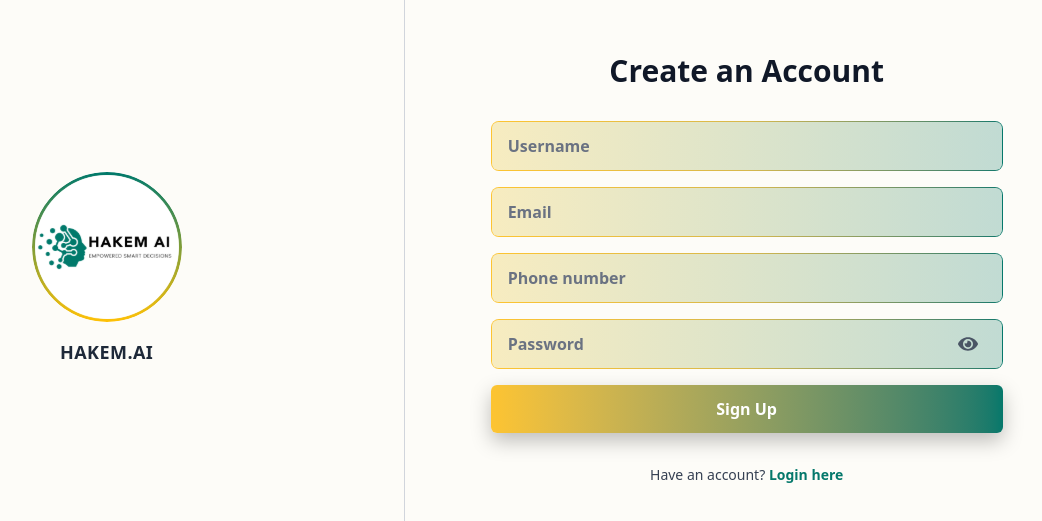
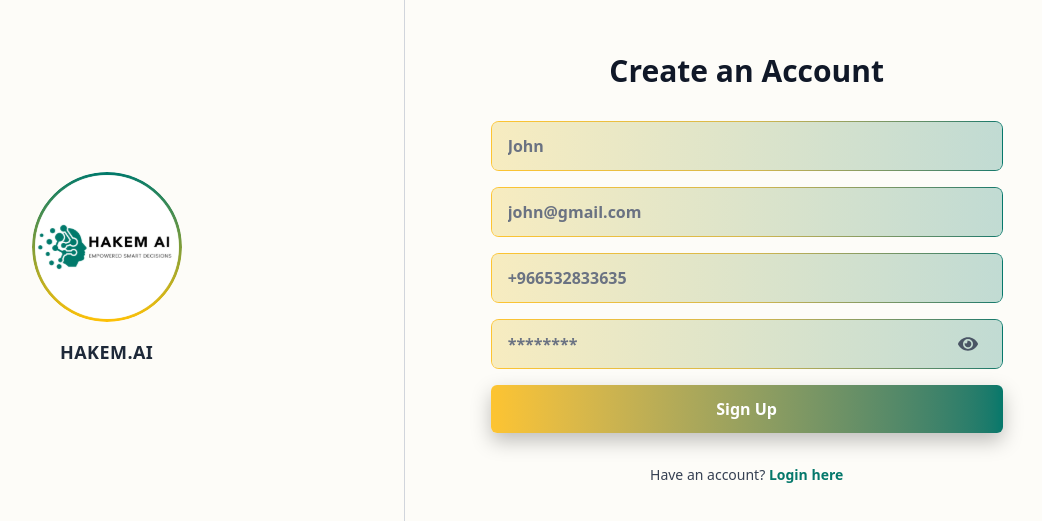
Before and after one commit to Dev-alphadigital/HakemAI-Frontend, a Next.js app: page /signup in a window 1280 px wide. Shown: the part 131-652 px from the top of the page, without its empty margins (192-1234 px from the left). Built offline with nearby package versions, Linux system fonts and the light colour scheme; no server answers.

Commit message:
Admin panel user plan issue fix

```diff
--- a/src/app/(auth)/signup/page.tsx
+++ b/src/app/(auth)/signup/page.tsx
@@ -120,7 +120,7 @@ export default function SignupPage() {
                 <input
                   type="text"
                   name="username"
-                  placeholder="Username"
+                  placeholder="John"
                   value={formData.username}
                   onChange={handleChange}
                   required
@@ -135,7 +135,7 @@ export default function SignupPage() {
                 <input
                   type="email"
                   name="email"
-                  placeholder="Email"
+                  placeholder="john@gmail.com"
                   value={formData.email}
                   onChange={handleChange}
                   required
@@ -150,7 +150,7 @@ export default function SignupPage() {
                 <input
                   type="text"
                   name="phone"
-                  placeholder="Phone number"
+                  placeholder="+966532833635"
                   value={formData.phone}
                   onChange={handleChange}
                   required
@@ -165,7 +165,7 @@ export default function SignupPage() {
                 <input
                   type={showPassword ? "text" : "password"}
                   name="password"
-                  placeholder="Password"
+                  placeholder="********"
                   value={formData.password}
                   onChange={handleChange}
                   required
--- a/src/app/lib/adminApi.ts
+++ b/src/app/lib/adminApi.ts
@@ -33,6 +33,7 @@ export interface User {
     };
     createdAt: string;
     updatedAt: string;
+    subscriptionPlan: string;
 }
 
 export interface Statistics {
--- a/src/components/Admin/DashboardCard.tsx
+++ b/src/components/Admin/DashboardCard.tsx
@@ -232,11 +232,10 @@ export default function DashboardCard({ user, onRefresh }: DashboardCardProps) {
                 <span className="px-3 py-1 rounded-md text-sm font-medium text-white bg-[#00796b]">
                     {user.subscription?.plan || "No Plan"}
                 </span>
-                <span className={`px-3 py-1 rounded-md text-xs font-medium ${
-                    user.accountStatus === 'ACTIVE' ? 'bg-green-100 text-green-700' :
-                    user.accountStatus === 'FROZEN' ? 'bg-red-100 text-red-700' :
-                    'bg-yellow-100 text-yellow-700'
-                }`}>
+                <span className={`px-3 py-1 rounded-md text-xs font-medium ${user.accountStatus === 'ACTIVE' ? 'bg-green-100 text-green-700' :
+                        user.accountStatus === 'FROZEN' ? 'bg-red-100 text-red-700' :
+                            'bg-yellow-100 text-yellow-700'
+                    }`}>
                     {user.accountStatus}
                 </span>
             </div>
@@ -273,7 +272,6 @@ export default function DashboardCard({ user, onRefresh }: DashboardCardProps) {
                             {accessOpen && (
                                 <div className="pl-4 pr-4 py-3 space-y-2 border-b border-gray-100 bg-gray-50">
                                     {[
-                                        "No access",
                                         "Starter – SAR 599",
                                         "Professional – SAR 999",
                                         "Premium – SAR 1,875",
--- a/src/components/Admin/DashboardTable.tsx
+++ b/src/components/Admin/DashboardTable.tsx
@@ -190,6 +190,7 @@ export default function DashboardTable({ users, onRefresh }: DashboardTableProps
                         <th className="p-3">Phone number</th>
                         <th className="p-3">Invoice</th>
                         <th className="p-3">Status</th>
+                        <th className="p-3">Plan</th>
                         <th className="p-3">Date joined</th>
                         <th className="p-3 text-right"></th>
                     </tr>
@@ -210,14 +211,14 @@ export default function DashboardTable({ users, onRefresh }: DashboardTableProps
                                     View Proof
                                 </td>
                                 <td className="p-3">
-                                <span className={`inline-flex px-2 py-1 rounded-md text-xs font-medium ${
-                                    user.accountStatus?.toUpperCase() === 'ACTIVE' ? 'bg-green-100 text-green-700' :
+                                    <span className={`inline-flex px-2 py-1 rounded-md text-xs font-medium ${user.accountStatus?.toUpperCase() === 'ACTIVE' ? 'bg-green-100 text-green-700' :
                                         user.accountStatus?.toUpperCase() === 'FROZEN' ? 'bg-red-100 text-red-700' :
                                             'bg-yellow-100 text-yellow-700'
                                         }`}>
                                         {user.accountStatus}
                                     </span>
                                 </td>
+                                <td className="p-3 capitalize">{user.subscriptionPlan || "Not Assigned"}</td>
                                 <td className="p-3">{formatDate(user.createdAt)}</td>
                                 <td className="p-3 text-right relative">
                                     <button
@@ -269,7 +270,6 @@ export default function DashboardTable({ users, onRefresh }: DashboardTableProps
                         {accessOpen && (
                             <div className="pl-4 pr-4 py-3 space-y-2 border-b border-gray-100 bg-gray-50">
                                 {[
-                                    "No access",
                                     "Starter – SAR 599",
                                     "Professional – SAR 999",
                                     "Premium – SAR 1,875",
```
Lines whose indentation alone changed are shown as unchanged.
